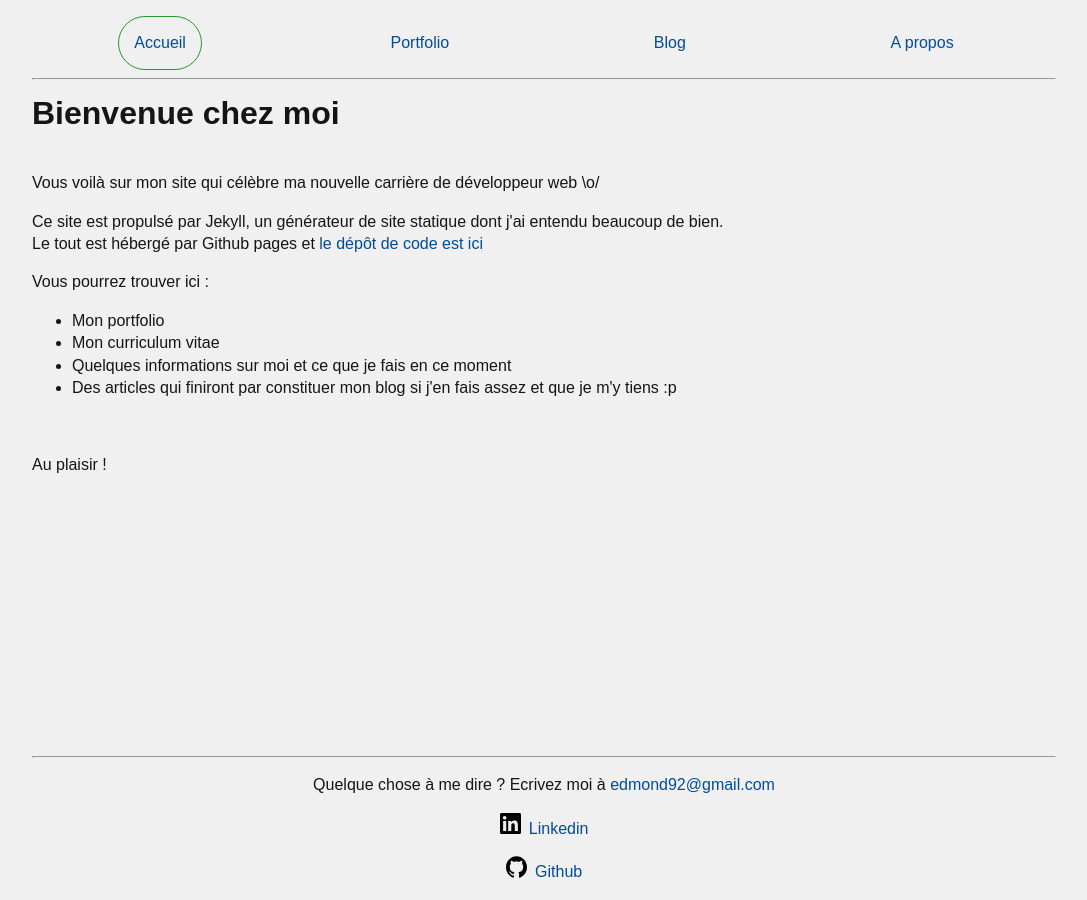
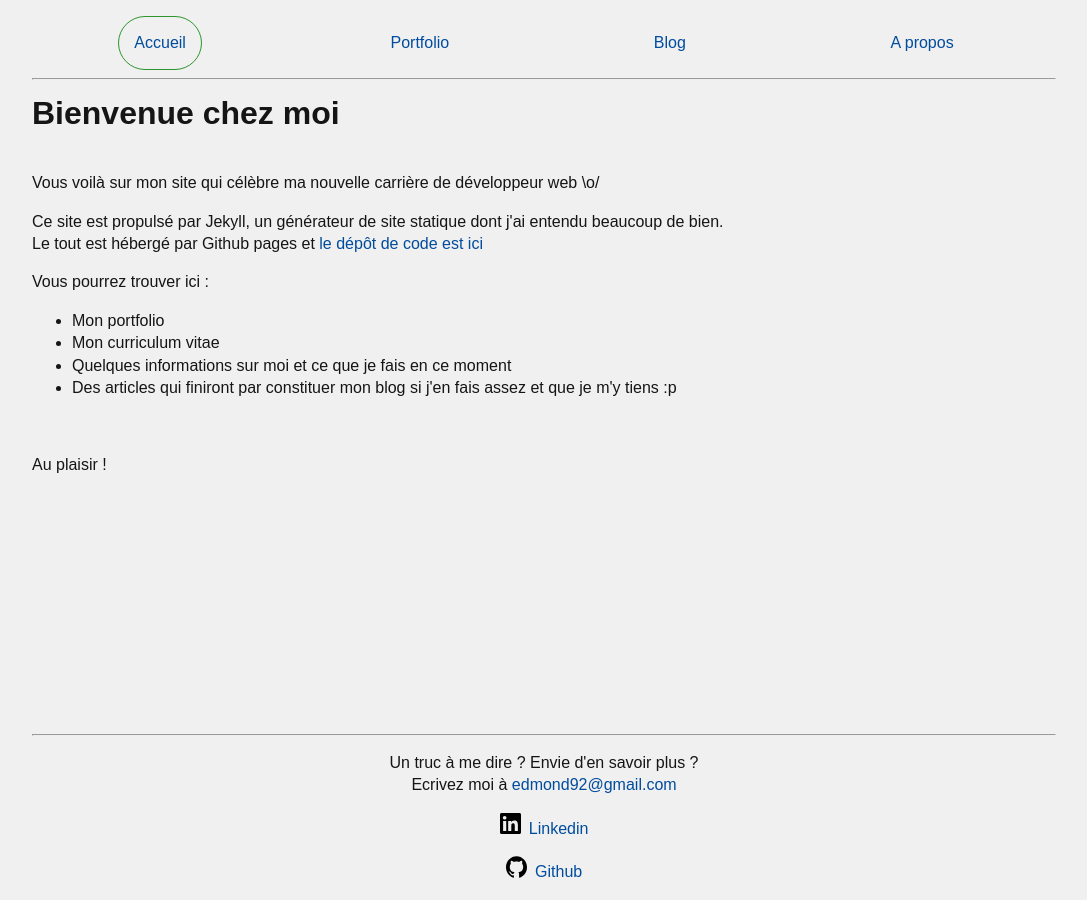
Before and after one commit to Djohn12/Djohn12.github.io, a Jekyll site: the page built from index.html, in a window 1280 px wide. Shown: the whole page, without its empty margins (96-1183 px from the left). Built offline with Jekyll 4.4.1, drawn with Linux system fonts in a browser that asks for light colours.

Commit message:
update 'write me' section in footer

```diff
--- a/_includes/footer.html
+++ b/_includes/footer.html
@@ -1,6 +1,6 @@
 <footer>
 	<hr/>
-		<p>Quelque chose à me dire ? Ecrivez moi à <a href="mailto:edmond92@gmail.com">edmond92@gmail.com</a></p>
+		<p>Un truc à me dire ? Envie d'en savoir plus ?<br> Ecrivez moi à <a href="mailto:edmond92@gmail.com">edmond92@gmail.com</a></p>
 		<p><img class="svglogo" alt="LinkedIn profile" src="/assets/image/linkedin.svg" onerror="this.onerror=null; this.scr='/assets/image/linkedin.png'"><a href="https://www.linkedin.com/in/edmond-de-tournadre-4146a5169/">Linkedin</a></p>
 		<p><img class="svglogo" alt="github profile" src="/assets/image/github.svg" onerror="this.onerror=null; this.scr='/assets/image/github.png'"><a href="https://github.com/Djohn12">Github</a></p>
 </footer>
```
